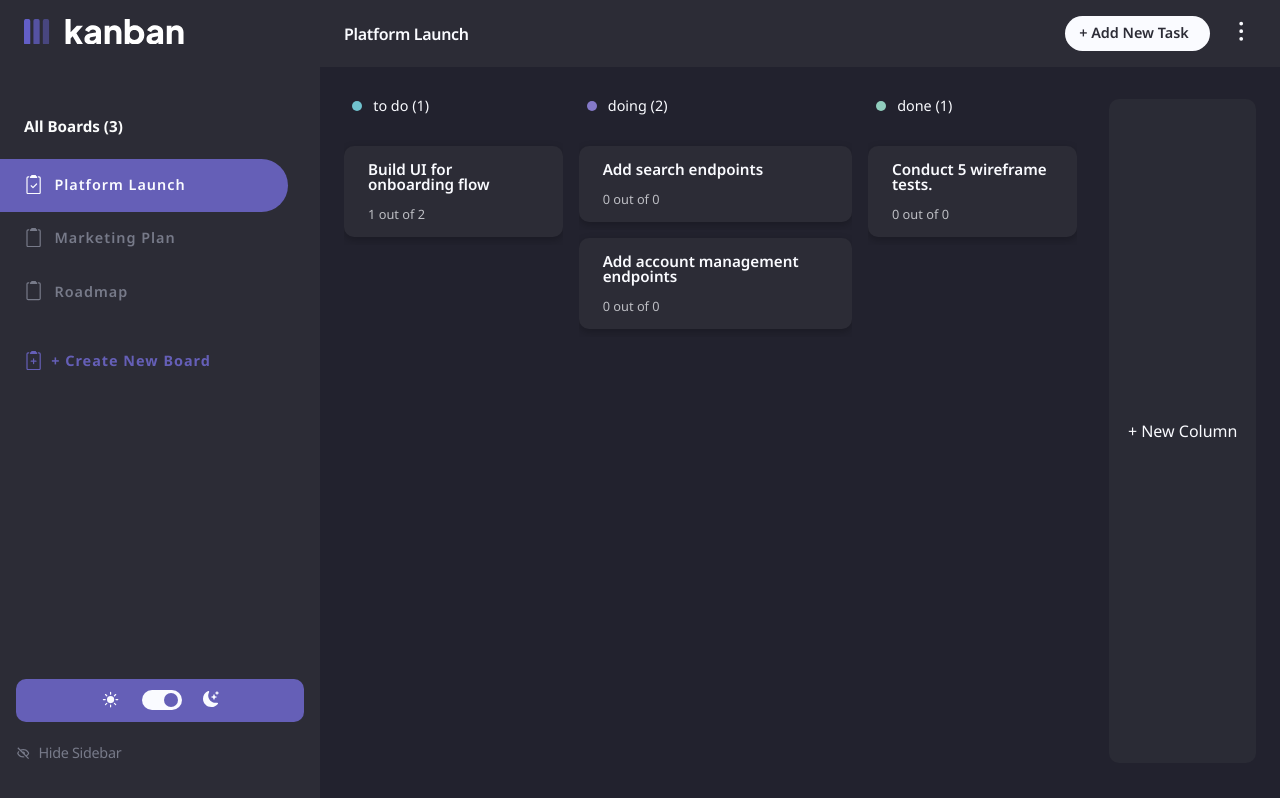
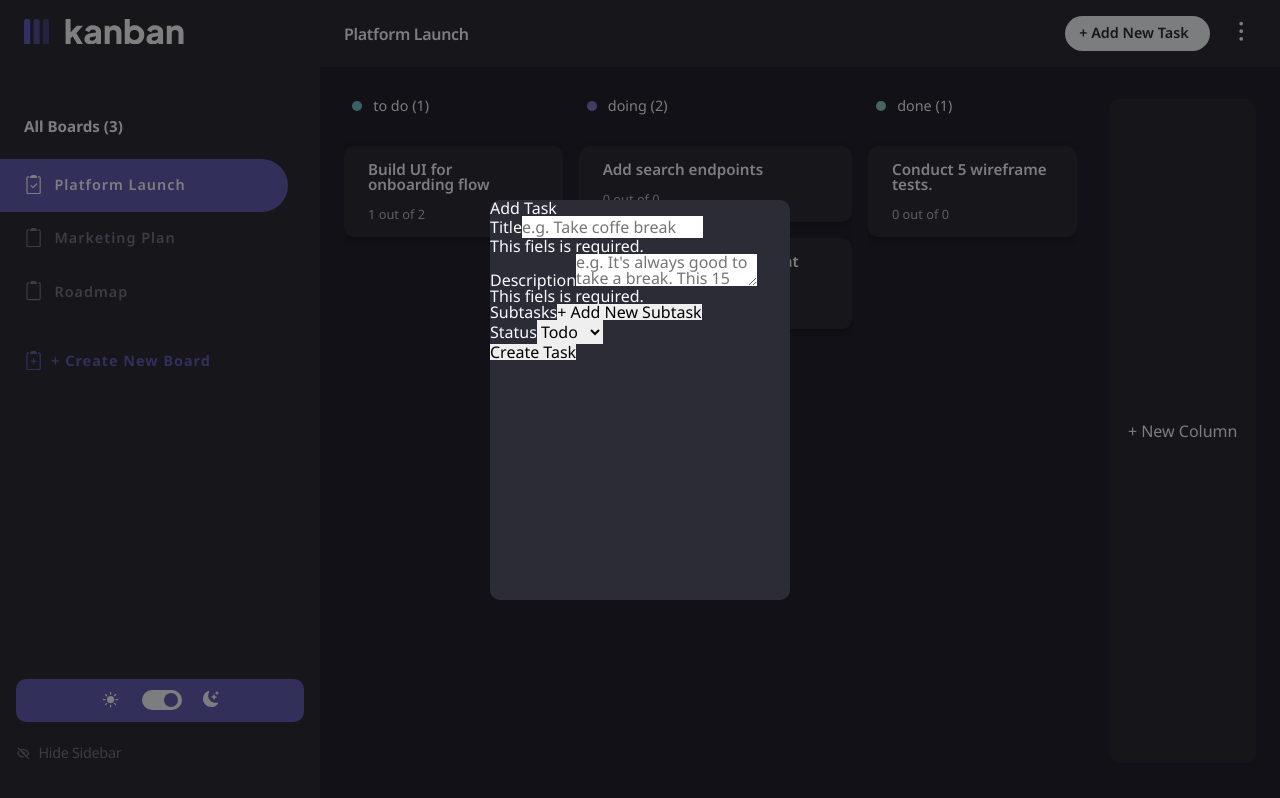
Before and after one commit to adCva/kanban, a React (Create React App) app: page / in a window 1280 px wide. Both pictures are taken after a click on the button "+ Add New Task". Built offline with nearby package versions, Linux system fonts and the light colour scheme.

Commit message:
Add Task

```diff
--- a/src/App.js
+++ b/src/App.js
@@ -5,6 +5,7 @@ import { useSelector } from 'react-redux';
 import Sidebar from './Components/Sidebar';
 import ShowSidebar from './Components/ShowSidebar';
 import Tasks from './Components/Tasks';
+import Temp from './Components/Temp';
 
 
 function App() {
@@ -21,6 +22,7 @@ function App() {
         </div>
         <div className='main-content'>
           <Tasks />
+          <Temp />
         </div>
 
       </div>
--- a/src/Components/Sidebar.js
+++ b/src/Components/Sidebar.js
@@ -2,7 +2,7 @@ import React, { useState, useRef, useEffect } from 'react';
 import { useTransition, animated } from '@react-spring/web';
 // ===== Redux.
 import { useSelector, useDispatch } from 'react-redux';
-import { toggleDarkTheme, hideSidebar, setActiveBoard, toggleAddTask } from "../Redux/ux";
+import { toggleDarkTheme, hideSidebar, setActiveBoard, openAddTask } from "../Redux/ux";
 // ===== React Icons.
 import { BiChevronUp, BiChevronDown, BiHide, BiEdit } from "react-icons/bi";
 import { IoIosAdd } from "react-icons/io";
@@ -92,7 +92,7 @@ function Sidebar() {
                     <button className='open-btn' onClick={() => setIsMobileCard(!isMobileCard)}>{isMobileCard ? <BiChevronUp /> : <BiChevronDown />}</button>
                 </div>
                 <div className='mobile-btns'>
-                    <button className='mobile-add'><IoIosAdd /></button>
+                    <button className='mobile-add' onClick={() => dispatch(openAddTask())}><IoIosAdd /></button>
                     <div className='dropdown-wrapper' ref={mobilDropdownRef} >
                         <button className='mobile-menu' onClick={() => setIsDropdown(!isDropdown)} ><HiEllipsisVertical /></button>
                         <div className={isDropdown ? "dropdown-container" : "dropdown-container dropdown-container-hide"}>
--- a/src/Components/Tasks.js
+++ b/src/Components/Tasks.js
@@ -1,6 +1,7 @@
 import React, { useState, useEffect, useRef } from 'react';
 // ===== Redux.
 import { useSelector, useDispatch } from 'react-redux';
+import { openAddTask } from "../Redux/ux";
 // ===== React Icons.
 import { HiEllipsisVertical } from "react-icons/hi2";
 import { BiEdit } from "react-icons/bi";
@@ -70,7 +71,7 @@ function Temp() {
           </div>
 
           <div className='topbar-btns'>
-            <button className='add-btn'>+ Add New Task</button>
+            <button className='add-btn' onClick={() => dispatch(openAddTask())}>+ Add New Task</button>
             <div className='dropdown-wrapper' ref={dropdownRef} >
               <button className='mobile-menu' onClick={() => setIsDropdownActive(!isDropdownActive)} ><HiEllipsisVertical /></button>
               <div className={isDropdownActive ? "dropdown-container" : "dropdown-container dropdown-container-hide"} >
--- a/src/Components/Temp.js
+++ b/src/Components/Temp.js
@@ -1,123 +1,107 @@
-import React, { useState, useEffect, useRef } from 'react';
+import React, { useState, useRef, useEffect } from 'react';
+import { useTransition, animated } from '@react-spring/web';
 // ===== Redux.
 import { useSelector, useDispatch } from 'react-redux';
+import { closeAddTask } from "../Redux/ux";
 // ===== React Icons.
-import { HiEllipsisVertical } from "react-icons/hi2";
-import { BiEdit } from "react-icons/bi";
-import { TiDelete } from "react-icons/ti";
-
+import { RiDeleteBack2Line } from "react-icons/ri";
 
 function Temp() {
   const dispatch = useDispatch();
 
   // ===== Redux state.
+  const isAddTaskCardActive = useSelector((state) => state.ux.isAddTask);
   const isDarkTheme = useSelector((state) => state.ux.isDarkTheme);
-  const isSidebar = useSelector((state) => state.ux.isSidebarHidden);
-  const currentActiveBoard = useSelector((state) => state.ux.activeBoard);
-  const boardsTasks = useSelector((state) => state.boards.boards);
 
   // ===== Local state.
-  const [isDropdownActive, setIsDropdownActive] = useState(false);
-  const [tasks, setTasks] = useState();
+  const [subtasks, setSubtasks] = useState([]);
+  const [subtaskPlaceholder, setSubtaskPlaceholder] = useState(["e.g. Drik coffee.", "e.g. Cope with life absurdity.", "e.g. Stare into the abyss"]);
 
-  // ===== Ref.
-  const dropdownRef = useRef(null);
+  // ===== React Spring Transition.
+  const transition = useTransition(isAddTaskCardActive, {
+      from: { opacity: 0 },
+      enter: { opacity: 1 },
+      leave: { opacity: 0 },
+  });
 
-  // ===== Close edit/delete dropdown.
-  const closeTasksDropdownOutsideClick = (event) => {
-    if (dropdownRef.current && !dropdownRef.current.contains(event.target)) {
-        setIsDropdownActive(false);
-    }
+  // ===== Add Subtask Field Input.
+  const addSubTaskInput = () => {
+    if (subtasks.length < 3) setSubtasks([...subtasks, {subtaskName: "", isComplete: false}])
   };
 
+  // ===== Delete Subtask Field Input.
+  const deleteSubtaskInput = (i) => {
+    let tempArray = [...subtasks];
+     tempArray.splice(i, 1);
+     setSubtasks([...tempArray]);
+  };
+
+  // ===== Close addTask modal on outside click.
+  const closeAddTaskModalOutsideClick = (event) => {
+    if (isAddTaskCardActive && event.target.className === "add-task-wrapper") {
+      dispatch(closeAddTask());
+    }
+  }
+
   useEffect(() => {
-    document.addEventListener("click", closeTasksDropdownOutsideClick);
+    document.addEventListener("click", closeAddTaskModalOutsideClick);
 
-    return () => {
-        document.removeEventListener("click", closeTasksDropdownOutsideClick);
+    return() => {
+        document.removeEventListener("click", closeAddTaskModalOutsideClick);
     }
   });
 
 
   return (
-    <div className={isDarkTheme ? "tasks-wrapper" : "tasks-wrapper tasks-wrapper-light"} >
+    transition((style, isAddTaskCardActive) => isAddTaskCardActive ? (
+      <animated.div style={style} className={isAddTaskCardActive ? "add-task-wrapper" : "add-task-wrapper add-task-wrapper-hide"}>
+        <div className={isDarkTheme ? "add-task-container" : "add-task-container add-task-container-light"}>
 
-        {/* ===================== Top Bar, Only on Desktop ===================== */}
-        <div className='topbar-container'>
+          <h1>Add Task</h1>
 
-          <div className='topbar-info'>
-            <div className={isSidebar ? "topbar-logo" : "topbar-logo topbar-logo-hide"}>
-              <div className='line'></div>
-              <div className='line'></div>
-              <div className='line'></div>
-            </div>
-            <h3>{currentActiveBoard}</h3>
+          <form className='add-form'>
+
+            <div className='form-group'>
+              <label>Title</label>
+              <input type='text' placeholder='e.g. Take coffe break' />
+              <p>This fiels is required.</p>
             </div>
 
-          <div className='topbar-btns'>
-            <button className='add-btn'>+ Add New Board</button>
-            <div className='dropdown-wrapper' ref={dropdownRef} >
-              <button className='mobile-menu' onClick={() => setIsDropdownActive(!isDropdownActive)} ><HiEllipsisVertical /></button>
-              <div className={isDropdownActive ? "dropdown-container" : "dropdown-container dropdown-container-hide"} >
-                <button className='edit-board-btn'><BiEdit /> Edit Board</button>
-                <button className='delete-board-btn'><TiDelete /> Delete Board</button>
-              </div>
-            </div>
+            <div className='form-group'>
+              <label>Description</label>
+              <textarea placeholder="e.g. It's always good to take a break. This 15 minutes break will recharge the batteries a little." ></textarea>
+              <p>This fiels is required.</p>
             </div>
 
+            <div className='subtasks-container'>
+              <label>Subtasks</label>
+              {subtasks ? subtasks.map((el, i) => {
+                return (
+                  <div key={i} className='subtask-interactive'>
+                    <input type='text' name='subtaskName' value={el.subtaskName} placeholder={subtaskPlaceholder[i]} />
+                    <button type='button' onClick={() => deleteSubtaskInput(i)} ><RiDeleteBack2Line /></button>
+                  </div>
+                )
+              }) : null}
+              <button type='button' onClick={addSubTaskInput} className='add-subtask-btn'>+ Add New Subtask</button>
             </div>
 
-        {/* ============= Tasks Content Container ============= */}
-        {boardsTasks.filter(board => board.name === currentActiveBoard).map((board, i) => board.tasks.length > 0 ? (
-          <div className='tasks-container' key={i}>
-
-            <div className='status-group'>
-              <h1><span className='todo-span'></span> To Do ({board.tasks.filter(stat => stat.task_status === "todo").length})</h1>
-              {board.tasks.map((el, j) => el.task_status === "todo" ? (
-                <div className='status-cards-container'>
-                  <div className='task-card' onClick={() => console.log(el)}>
-                    <h2>{el.task_title}</h2>
-                    <p>{el.subtasks.filter(sub => sub.subtask_status === "complete").length} out of {el.subtasks.length}</p>
-                  </div>
-                </div>
-              ) : null)}
+            <div className='form-group'>
+              <label>Status</label>
+              <select name="status" >
+                <option value="todo" selected>Todo</option>
+                <option value="doing">Doing</option>
+                <option value="done">Done</option>
+              </select>
             </div>
 
-            <div className='status-group'>
-              <h1><span className='doing-span'></span> Doing ({board.tasks.filter(stat => stat.task_status === "doing").length})</h1>
-              {board.tasks.map((el, j) => el.task_status === "doing" ? (
-                <div className='status-cards-container'>
-                  <div className='task-card' onClick={() => console.log(el)}>
-                    <h2>{el.task_title}</h2>
-                    <p>{el.subtasks.filter(sub => sub.subtask_status === "complete").length} out of {el.subtasks.length}</p>
-                  </div>
-              </div>
-              ) : null)}
-            </div>
+            <button type='submit'>Create Task</button>
 
-            <div className='status-group'>
-              <h1><span className='done-span'></span> Done ({board.tasks.filter(stat => stat.task_status === "done").length})</h1>
-              {board.tasks.map((el, j) => el.task_status === "done" ? (
-                <div className='status-cards-container'>
-                  <div className='task-card' onClick={() => console.log(el)}>
-                    <h2>{el.task_title}</h2>
-                    <p>{el.subtasks.filter(sub => sub.subtask_status === "complete").length} out of {el.subtasks.length}</p>
-                  </div>
-                </div>
-              ) : null)}
-            </div>
-
-            <button className='add-column-btn'>+ New Column</button>
+          </form>
 
         </div>
-        ) : (
-          <div className='tasks-container-empty'>
-            <h1>This board contains no tasks.</h1>
-            <button>Create Task</button>
-          </div>
-        ))}
-
-    </div>
+      </animated.div>
+    ) : null)
   )
 }
 
--- a/src/Redux/ux.js
+++ b/src/Redux/ux.js
@@ -24,14 +24,16 @@ export const ux = createSlice({
         setActiveBoard: (state, action) => {
             state.activeBoard = action.payload;
         },
-        toggleAddTask: (state) => {
-            console.log(state.isAddTask);
+        openAddTask: (state) => {
             state.isAddTask = true
+        },
+        closeAddTask: (state) => {
+            state.isAddTask = false
         }
     }
 });
 
 
-export const { toggleDarkTheme, hideSidebar, showSidebar, setActiveBoard, toggleAddTask } = ux.actions;
+export const { toggleDarkTheme, hideSidebar, showSidebar, setActiveBoard, openAddTask, closeAddTask } = ux.actions;
 
 export default ux.reducer;
--- a/src/Scss/_tasks.scss
+++ b/src/Scss/_tasks.scss
@@ -41,6 +41,7 @@
             background-color: $ghost-white;
 
             .status-group {
+                .task-card {
                     .status-cards-container {
                         .task-card {
                             background-color: $white;
@@ -48,6 +49,7 @@
 
                             &:hover {
                                 background-color: $alice-blue;
+                            }
                         }
                     }
                 }
--- /dev/null
+++ b/src/Scss/_temp.scss
@@ -0,0 +1,31 @@
+.add-task-wrapper {
+    background-color: rgba(0, 0, 0, 0.5);
+    position: fixed;
+    top: 0;
+    bottom: 0;
+    left: 0;
+    right: 0;
+    display: flex;
+    justify-content: center;
+    align-items: center;
+    z-index: 999;
+
+    &.add-task-wrapper-hide {
+        display: none;
+    }
+
+
+    .add-task-container {
+        background-color: $dark-grayish-blue;
+        display: flex;
+        flex-direction: column;
+        min-width: 300px;
+        max-width: 300px;
+        min-height: 400px;
+        border-radius: 10px;
+
+        &.add-task-container-light {
+            background-color: $white;
+        }
+    }
+}
--- a/src/Scss/style.css
+++ b/src/Scss/style.css
@@ -636,11 +636,11 @@ $transition: all 0.25s ease-in-out;
 .tasks-wrapper.tasks-wrapper-light .tasks-container {
   background-color: #f4f7ff;
 }
-.tasks-wrapper.tasks-wrapper-light .tasks-container .status-group .status-cards-container .task-card {
+.tasks-wrapper.tasks-wrapper-light .tasks-container .status-group .task-card .status-cards-container .task-card {
   background-color: #ffffff;
   box-shadow: rgba(0, 0, 0, 0.15) 1.95px 1.95px 2.6px;
 }
-.tasks-wrapper.tasks-wrapper-light .tasks-container .status-group .status-cards-container .task-card:hover {
+.tasks-wrapper.tasks-wrapper-light .tasks-container .status-group .task-card .status-cards-container .task-card:hover {
   background-color: #e8f0fb;
 }
 .tasks-wrapper.tasks-wrapper-light .tasks-container .add-column-btn {
@@ -834,7 +834,7 @@ $transition: all 0.25s ease-in-out;
   background-color: #90cdbd;
 }
 .tasks-wrapper .tasks-container .status-group .task-card h1 .random-color-span {
-  background-color: rgb(254, 157, 88);
+  background-color: rgb(181, 225, 153);
 }
 .tasks-wrapper .tasks-container .status-group .task-card .status-cards-container {
   display: grid;
@@ -925,6 +925,34 @@ $transition: all 0.25s ease-in-out;
 }
 .tasks-wrapper .tasks-container-empty button:hover {
   background-color: #e1e7ff;
+}
+
+.add-task-wrapper {
+  background-color: rgba(0, 0, 0, 0.5);
+  position: fixed;
+  top: 0;
+  bottom: 0;
+  left: 0;
+  right: 0;
+  display: flex;
+  justify-content: center;
+  align-items: center;
+  z-index: 999;
+}
+.add-task-wrapper.add-task-wrapper-hide {
+  display: none;
+}
+.add-task-wrapper .add-task-container {
+  background-color: #2c2c36;
+  display: flex;
+  flex-direction: column;
+  min-width: 300px;
+  max-width: 300px;
+  min-height: 400px;
+  border-radius: 10px;
+}
+.add-task-wrapper .add-task-container.add-task-container-light {
+  background-color: #ffffff;
 }
 
 .App {
--- a/src/Scss/style.scss
+++ b/src/Scss/style.scss
@@ -2,6 +2,7 @@
 @import "sidebar";
 @import "showSidebar";
 @import "tasks";
+@import "temp";
 
 
 .App {
```
Also changed, not shown: 1 other file (tests, documents, lock files or other folders). Lines whose indentation alone changed are shown as unchanged.
